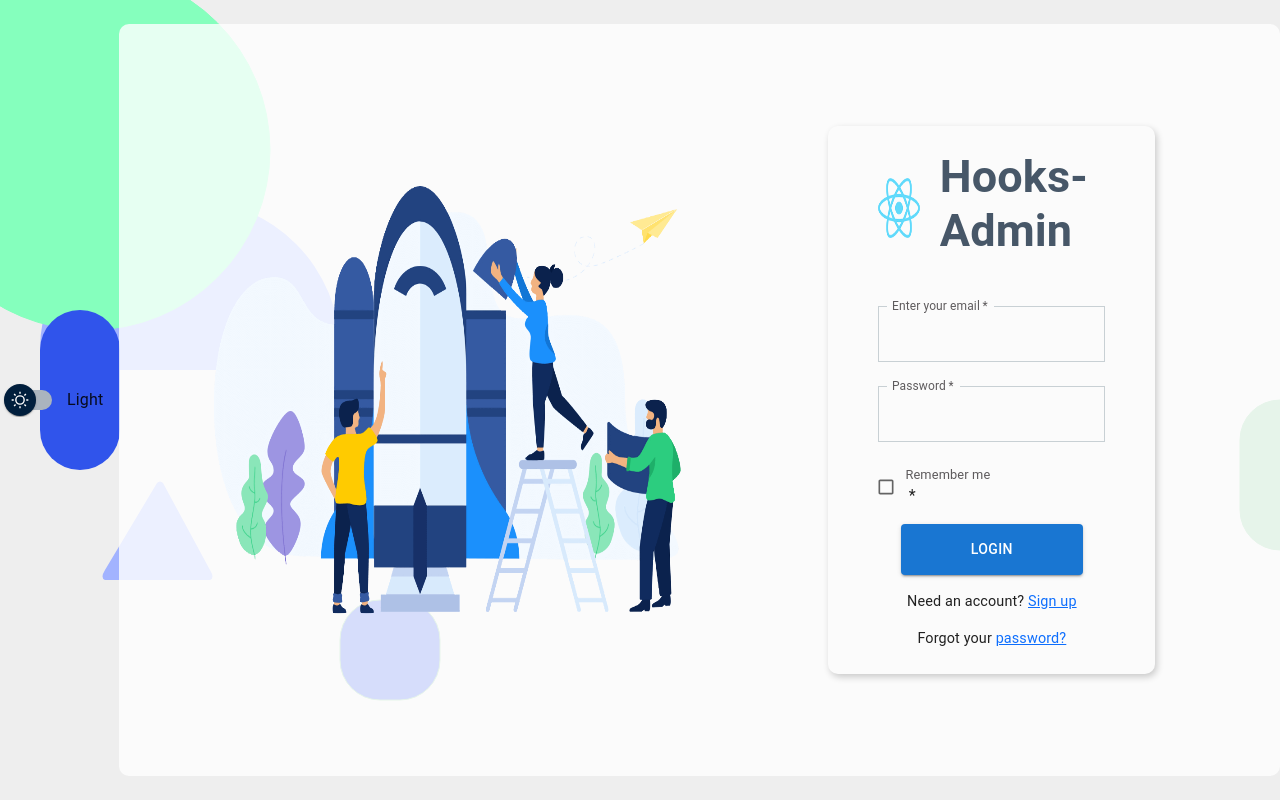
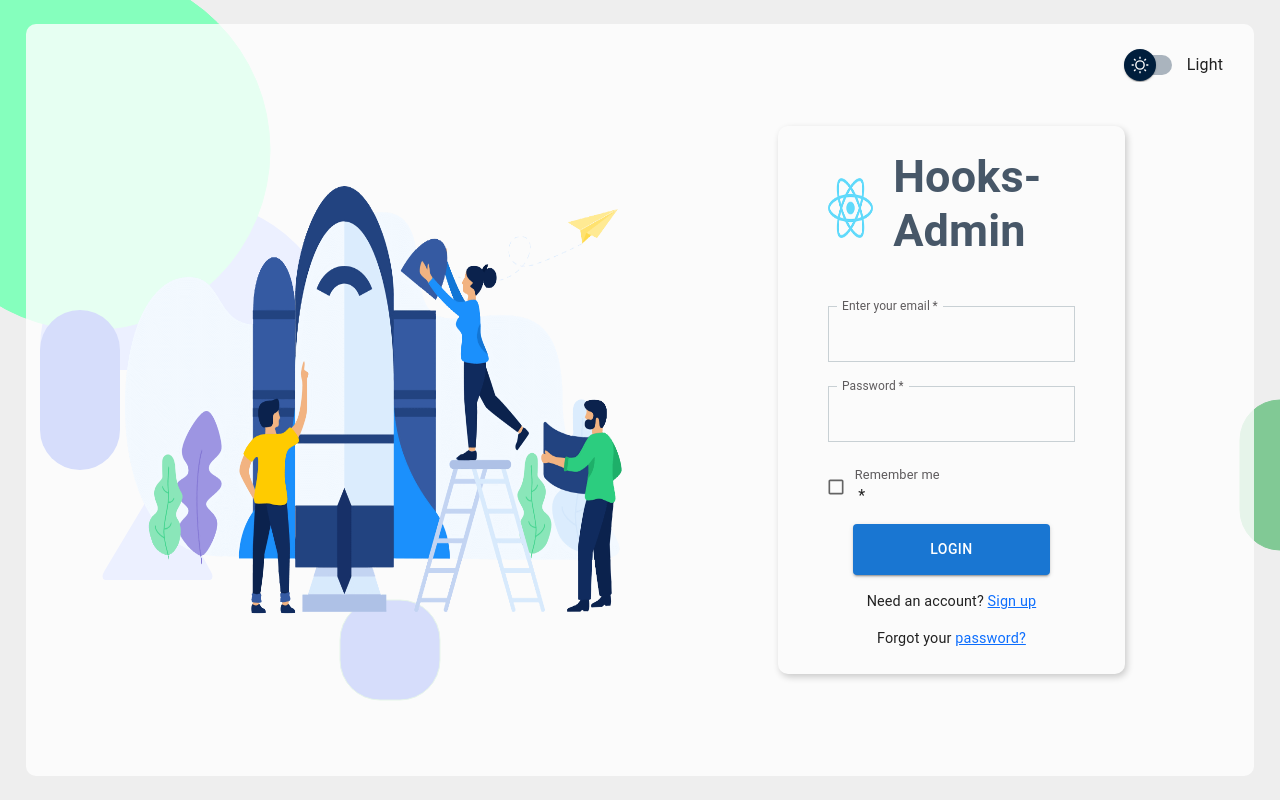
Before and after one commit to Amanullah-Nirob/aman-chat, a Next.js app: page /login in a window 1280 px wide. Built offline with nearby package versions, Linux system fonts and the light colour scheme.

Commit message:
dark mode customise

```diff
--- a/sass/components/_auth.scss
+++ b/sass/components/_auth.scss
@@ -7,6 +7,11 @@
   display: flex;
   align-items: center;
   justify-content: center;
+  .switchButton {
+    position: absolute;
+    top: 5%;
+    right: 3.2%;
+}
 
   .login-box-area {
     box-sizing: border-box;
--- a/src/components/authentication/SwitchToggle.tsx
+++ b/src/components/authentication/SwitchToggle.tsx
@@ -1,6 +1,5 @@
 import React from 'react';
-import styled from '@emotion/styled';
-import { FormControl, FormControlLabel, Hidden, InputLabel, Select, Switch } from '@mui/material';
+import { FormControl, FormControlLabel, Hidden, InputLabel, Select, Switch,styled } from '@mui/material';
 import { useDispatch,useSelector } from 'react-redux';
 import { switchTheme,selectTheme } from '../../app/theme/ThemeSlice';
 
```
